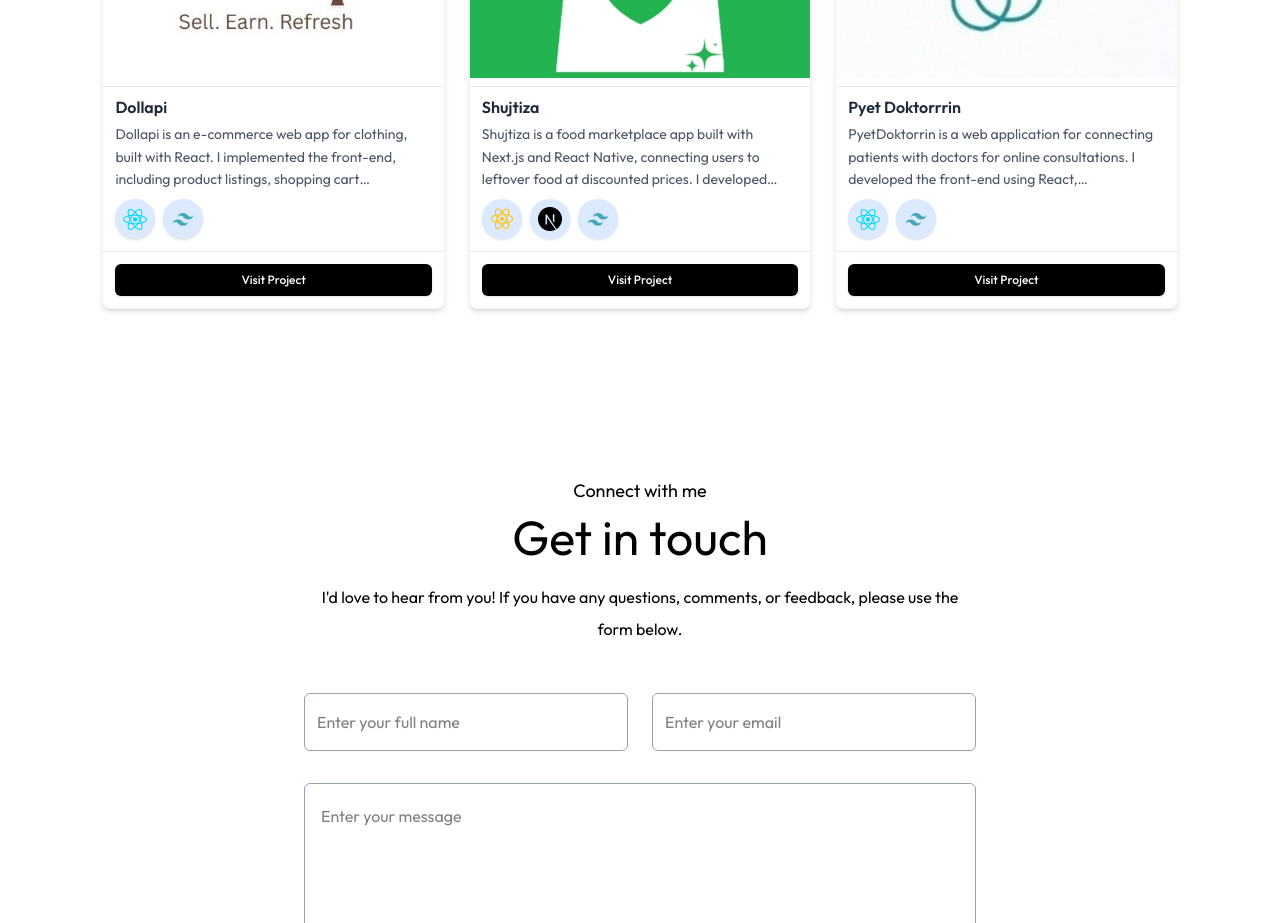
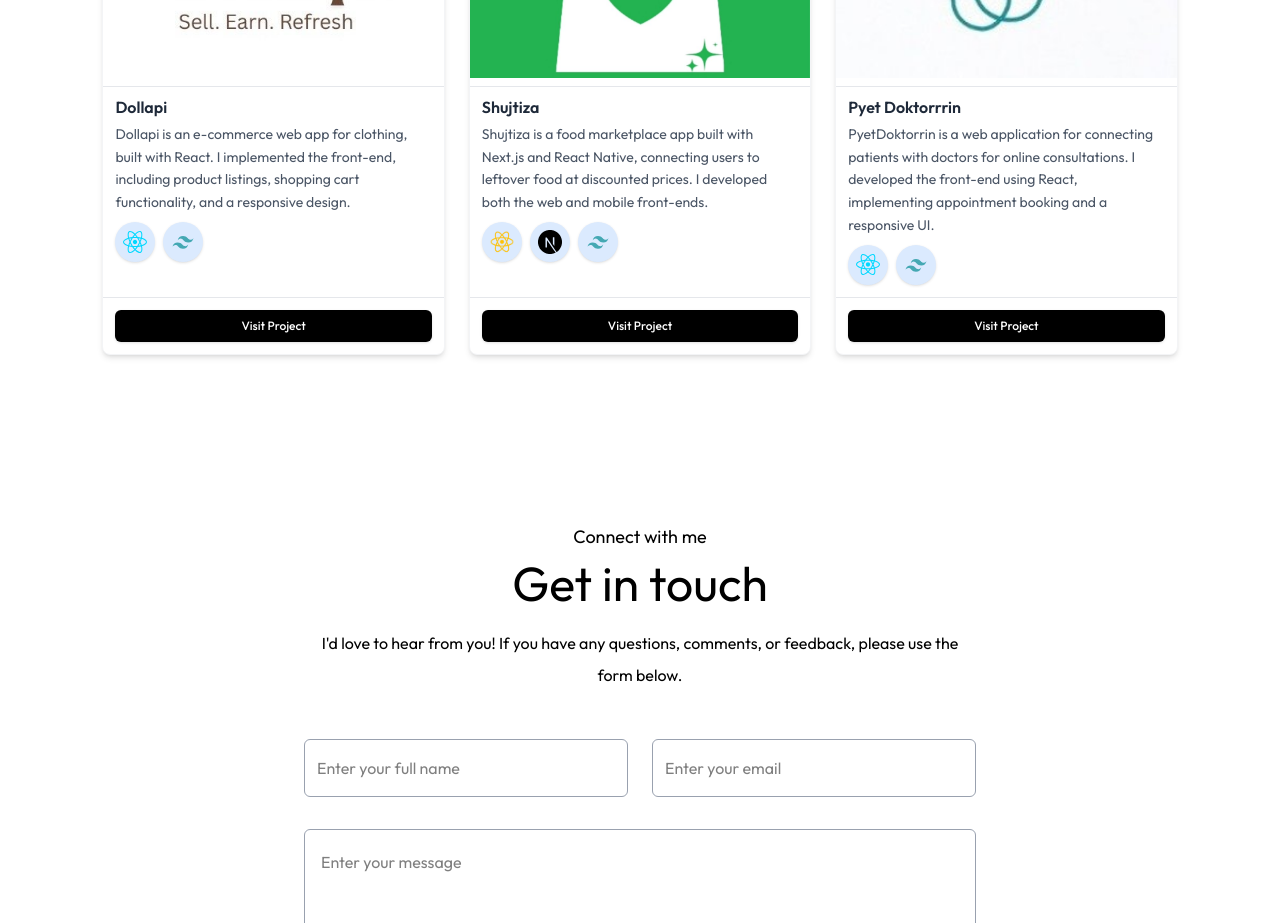
Before and after one commit to erlisbunjaku/erlis-bunjakuu, a Next.js app: page / in a window 1280 px wide. Shown: the part 2800-3723 px from the top of the page. Built offline with nearby package versions, Linux system fonts and the light colour scheme.

Commit message:
text fix

```diff
--- a/app/components/Work.jsx
+++ b/app/components/Work.jsx
@@ -83,7 +83,7 @@ const Work = () => {
               <h3 className="text-base font-semibold text-gray-800 group-hover:text-blue-600 transition-colors duration-300">
                 {project.title}
               </h3>
-              <p className="text-gray-600 text-sm leading-relaxed mt-1 line-clamp-3">
+              <p className="text-gray-600 text-sm leading-relaxed mt-1">
                 {project.description}
               </p>
 
```
